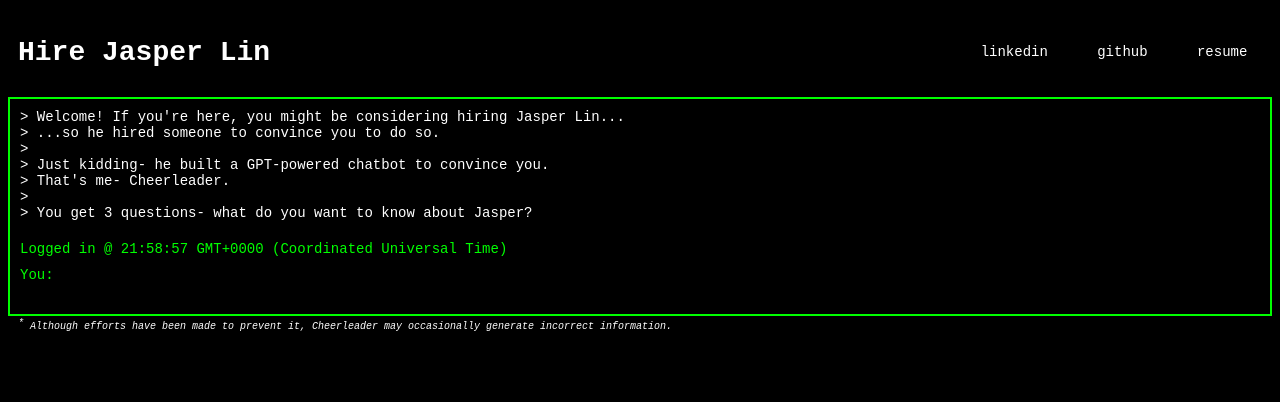
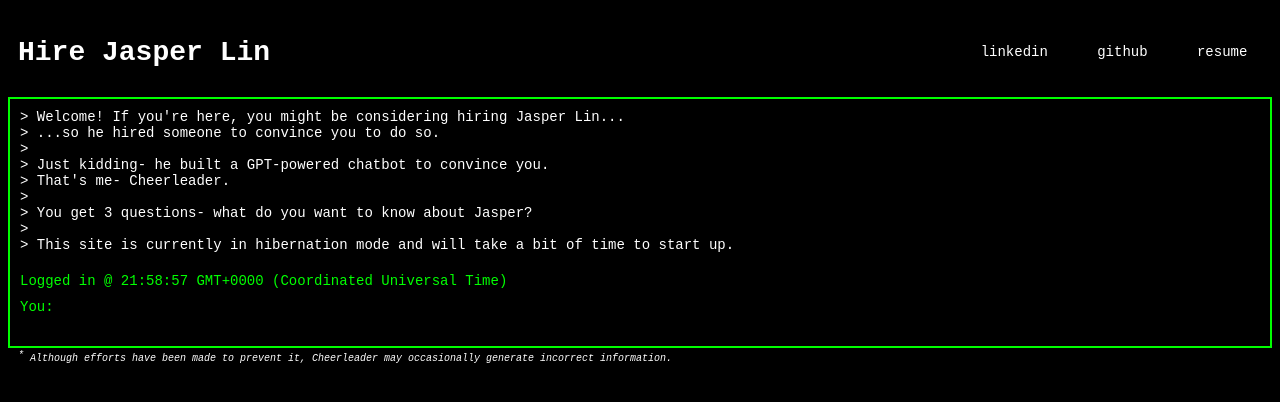
Before and after one commit to jasperlin110/cheerleader, a React (Vite) app in the folder cheerleader-ui/: page / in a window 1280 px wide. Shown: the top 402 px of the page. Built offline with nearby package versions, Linux system fonts and the light colour scheme.

Commit message:
add hibernation caveat

```diff
--- a/cheerleader-ui/src/App.tsx
+++ b/cheerleader-ui/src/App.tsx
@@ -90,6 +90,8 @@ function App() {
                 <div className="static-line">That's me- Cheerleader.</div>
                 <div className="static-line"></div>
                 <div className="static-line">You get 3 questions- what do you want to know about Jasper?</div>
+                <div className="static-line"></div>
+                <div className="static-line">This site is currently in hibernation mode and will take a bit of time to start up.</div>
                 <div className="input-line login-line">Logged in @ {loginTime}</div>
                 <div className="message-history">
                     {messageHistory.map((message, index) => (
```
